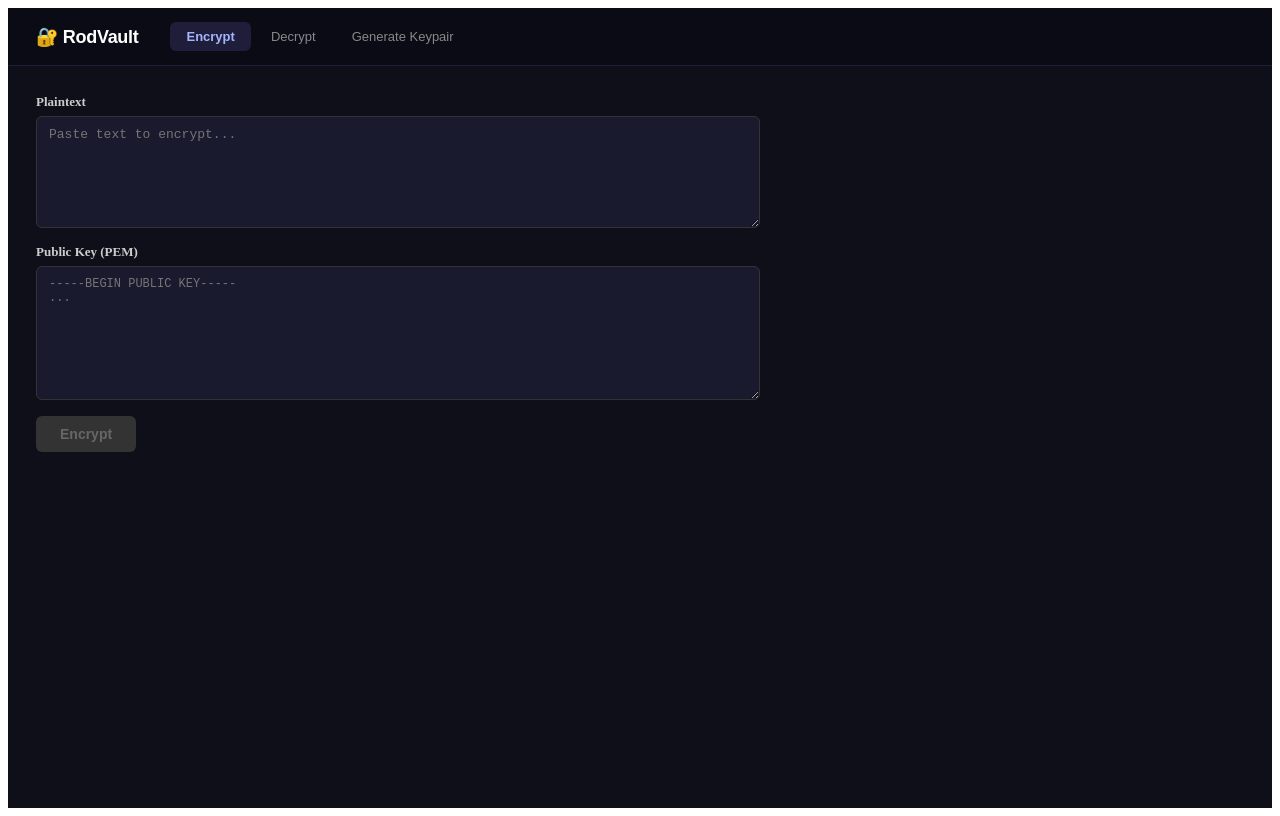
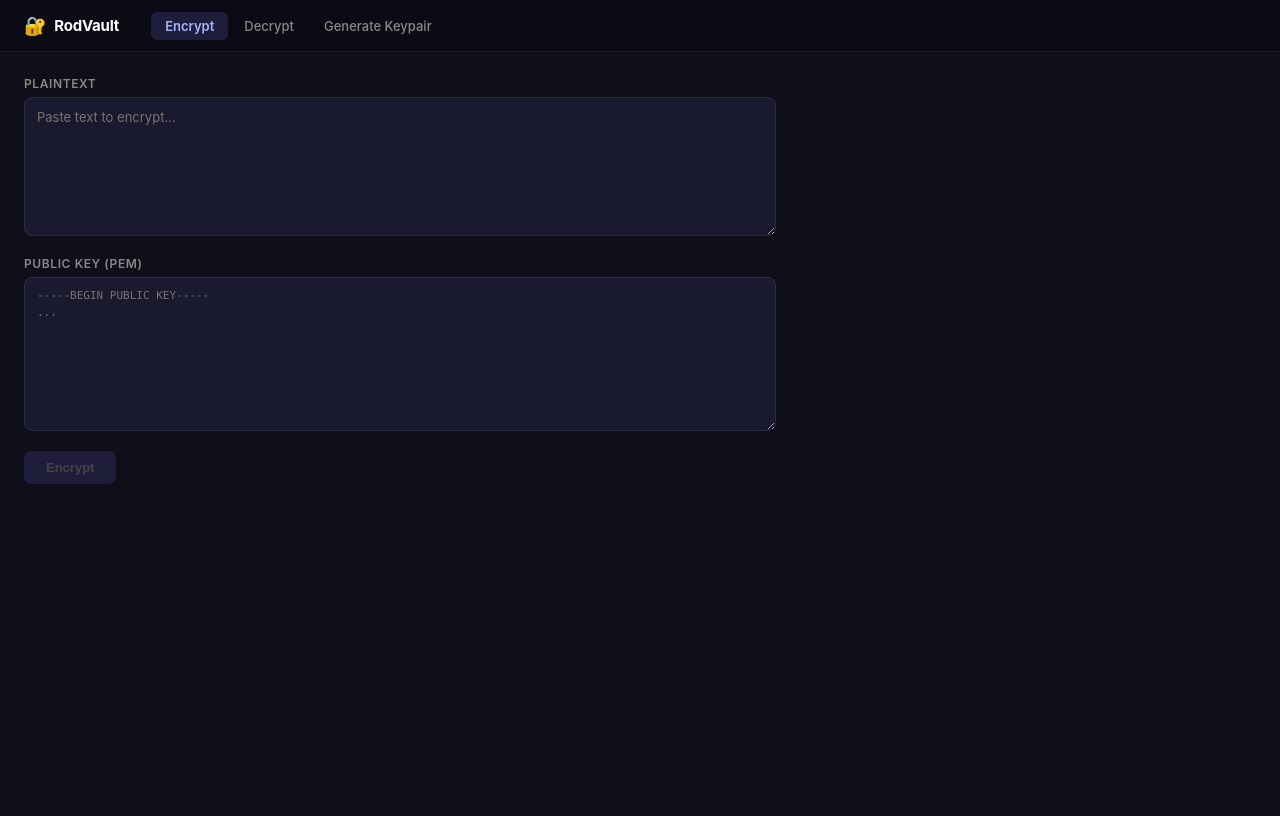
Before and after one commit to rodzurek/RodVault, a React (Vite) app: page / in a window 1280 px wide. Built offline with nearby package versions, Linux system fonts and the light colour scheme.

Commit message:
Final stories, MVP complete

```diff
--- a/src/renderer/src/App.jsx
+++ b/src/renderer/src/App.jsx
@@ -2,6 +2,7 @@ import { useState } from 'react'
 import EncryptPane from './components/EncryptPane'
 import DecryptPane from './components/DecryptPane'
 import KeypairGenerator from './components/KeypairGenerator'
+import { colors } from './styles/shared'
 
 const TABS = [
   { id: 'encrypt', label: 'Encrypt' },
@@ -15,7 +16,9 @@ export default function App() {
   return (
     <div style={styles.root}>
       <header style={styles.header}>
-        <span style={styles.logo}>🔐 RodVault</span>
+        <span style={styles.logo}>
+          <span style={styles.logoIcon}>🔐</span> RodVault
+        </span>
         <nav style={styles.nav}>
           {TABS.map((tab) => (
             <button
@@ -40,55 +43,61 @@ export default function App() {
 
 const styles = {
   root: {
-    background: '#0f0f1a',
-    minHeight: '100vh',
-    color: '#e0e0e0',
+    background: colors.bg,
+    height: '100vh',
     display: 'flex',
-    flexDirection: 'column'
+    flexDirection: 'column',
+    overflow: 'hidden'
   },
   header: {
     display: 'flex',
     alignItems: 'center',
     gap: 32,
-    padding: '14px 28px',
-    borderBottom: '1px solid #1e1e3a',
-    background: '#0b0b16'
+    padding: '0 24px',
+    height: 52,
+    borderBottom: `1px solid ${colors.border}`,
+    background: colors.surfaceAlt,
+    flexShrink: 0
   },
   logo: {
-    fontSize: 18,
+    fontSize: 15,
     fontWeight: 700,
     color: '#fff',
-    fontFamily: 'sans-serif',
-    letterSpacing: '-0.3px'
+    display: 'flex',
+    alignItems: 'center',
+    gap: 8,
+    letterSpacing: '-0.2px'
   },
-  nav: { display: 'flex', gap: 4 },
+  logoIcon: { fontSize: 18 },
+  nav: { display: 'flex', gap: 2 },
   tab: {
     background: 'transparent',
-    color: '#888',
+    color: colors.textMuted,
     border: 'none',
     borderRadius: 6,
-    padding: '7px 16px',
+    padding: '6px 14px',
     fontSize: 13,
     fontWeight: 500,
     cursor: 'pointer',
-    fontFamily: 'sans-serif'
+    fontFamily: 'inherit',
+    transition: 'color 0.15s'
   },
   tabActive: {
-    background: '#1e1e3a',
-    color: '#a5b4fc',
+    background: colors.accentBg,
+    color: colors.accent,
     border: 'none',
     borderRadius: 6,
-    padding: '7px 16px',
+    padding: '6px 14px',
     fontSize: 13,
     fontWeight: 600,
     cursor: 'pointer',
-    fontFamily: 'sans-serif'
+    fontFamily: 'inherit'
   },
   main: {
     flex: 1,
-    padding: 28,
-    maxWidth: 780,
-    width: '100%',
-    boxSizing: 'border-box'
+    padding: 24,
+    overflowY: 'auto',
+    maxWidth: 800,
+    width: '100%'
   }
 }
--- a/src/renderer/src/components/DecryptPane.jsx
+++ b/src/renderer/src/components/DecryptPane.jsx
@@ -1,4 +1,17 @@
 import { useState } from 'react'
+import { s } from '../styles/shared'
+
+function isPemKey(str) {
+  return str.trim().startsWith('-----BEGIN')
+}
+
+function isValidBase64(str) {
+  try {
+    return btoa(atob(str.trim())) === str.trim() || str.trim().length > 0
+  } catch {
+    return false
+  }
+}
 
 export default function DecryptPane() {
   const [ciphertext, setCiphertext] = useState('')
@@ -9,10 +22,14 @@ export default function DecryptPane() {
   const [copied, setCopied] = useState(false)
 
   async function handleDecrypt() {
+    if (!isPemKey(privateKey)) {
+      setError('Invalid key format — paste a PEM private key starting with -----BEGIN PRIVATE KEY-----')
+      return
+    }
     setError('')
     setOutput('')
     setLoading(true)
-    const { result, error: err } = await window.vault.decrypt(ciphertext, privateKey)
+    const { result, error: err } = await window.vault.decrypt(ciphertext.trim(), privateKey)
     setLoading(false)
     if (err) setError(err)
     else setOutput(result)
@@ -27,110 +44,46 @@ export default function DecryptPane() {
   const canDecrypt = ciphertext.trim().length > 0 && privateKey.trim().length > 0 && !loading
 
   return (
-    <div style={styles.pane}>
-      <div style={styles.field}>
-        <label style={styles.label}>Ciphertext (Base64)</label>
+    <div style={s.pane}>
+      <div style={s.field}>
+        <label style={s.label}>Ciphertext (Base64)</label>
         <textarea
-          style={{ ...styles.textarea, ...styles.mono }}
+          style={{ ...s.textarea, ...s.mono }}
           rows={5}
           placeholder="Paste Base64 encrypted string..."
           value={ciphertext}
-          onChange={(e) => setCiphertext(e.target.value)}
+          onChange={(e) => { setCiphertext(e.target.value); setError('') }}
         />
       </div>
 
-      <div style={styles.field}>
-        <label style={styles.label}>Private Key (PEM)</label>
+      <div style={s.field}>
+        <label style={s.label}>Private Key (PEM)</label>
         <textarea
-          style={{ ...styles.textarea, ...styles.mono }}
+          style={{ ...s.textarea, ...s.mono }}
           rows={8}
-          placeholder="-----BEGIN PRIVATE KEY-----&#10;..."
+          placeholder={'-----BEGIN PRIVATE KEY-----\n...'}
           value={privateKey}
-          onChange={(e) => setPrivateKey(e.target.value)}
+          onChange={(e) => { setPrivateKey(e.target.value); setError('') }}
         />
       </div>
 
-      <button style={canDecrypt ? styles.btn : styles.btnDisabled} onClick={handleDecrypt} disabled={!canDecrypt}>
+      <button style={canDecrypt ? s.btn : s.btnDisabled} onClick={handleDecrypt} disabled={!canDecrypt}>
         {loading ? 'Decrypting...' : 'Decrypt'}
       </button>
 
-      {error && <div style={styles.error}>{error}</div>}
+      {error && <div style={s.error}>{error}</div>}
 
       {output && (
-        <div style={styles.field}>
-          <div style={styles.outputHeader}>
-            <label style={styles.label}>Decrypted Plaintext</label>
-            <button style={styles.copyBtn} onClick={handleCopy}>
+        <div style={s.field}>
+          <div style={s.outputHeader}>
+            <label style={s.label}>Decrypted Plaintext</label>
+            <button style={s.copyBtn} onClick={handleCopy}>
               {copied ? 'Copied!' : 'Copy'}
             </button>
           </div>
-          <textarea
-            style={styles.textarea}
-            rows={6}
-            readOnly
-            value={output}
-          />
+          <textarea style={s.textarea} rows={6} readOnly value={output} />
         </div>
       )}
     </div>
   )
 }
-
-const styles = {
-  pane: { display: 'flex', flexDirection: 'column', gap: 16 },
-  field: { display: 'flex', flexDirection: 'column', gap: 6 },
-  label: { fontSize: 13, fontWeight: 600, color: '#ccc' },
-  textarea: {
-    background: '#1a1a2e',
-    color: '#e0e0e0',
-    border: '1px solid #333',
-    borderRadius: 6,
-    padding: '10px 12px',
-    fontSize: 13,
-    resize: 'vertical',
-    outline: 'none',
-    width: '100%',
-    boxSizing: 'border-box'
-  },
-  mono: { fontFamily: 'monospace', fontSize: 12 },
-  btn: {
-    background: '#4f46e5',
-    color: '#fff',
-    border: 'none',
-    borderRadius: 6,
-    padding: '10px 24px',
-    fontSize: 14,
-    fontWeight: 600,
-    cursor: 'pointer',
-    alignSelf: 'flex-start'
-  },
-  btnDisabled: {
-    background: '#333',
-    color: '#666',
-    border: 'none',
-    borderRadius: 6,
-    padding: '10px 24px',
-    fontSize: 14,
-    fontWeight: 600,
-    cursor: 'not-allowed',
-    alignSelf: 'flex-start'
-  },
-  error: {
-    background: '#2d1a1a',
-    color: '#f87171',
-    border: '1px solid #7f1d1d',
-    borderRadius: 6,
-    padding: '10px 12px',
-    fontSize: 13
-  },
-  outputHeader: { display: 'flex', justifyContent: 'space-between', alignItems: 'center' },
-  copyBtn: {
-    background: '#1e3a2f',
-    color: '#4ade80',
-    border: '1px solid #166534',
-    borderRadius: 4,
-    padding: '4px 12px',
-    fontSize: 12,
-    cursor: 'pointer'
-  }
-}
--- a/src/renderer/src/components/EncryptPane.jsx
+++ b/src/renderer/src/components/EncryptPane.jsx
@@ -1,4 +1,9 @@
 import { useState } from 'react'
+import { s } from '../styles/shared'
+
+function isPemKey(str) {
+  return str.trim().startsWith('-----BEGIN')
+}
 
 export default function EncryptPane() {
   const [plaintext, setPlaintext] = useState('')
@@ -9,6 +14,10 @@ export default function EncryptPane() {
   const [copied, setCopied] = useState(false)
 
   async function handleEncrypt() {
+    if (!isPemKey(publicKey)) {
+      setError('Invalid key format — paste a PEM public key starting with -----BEGIN PUBLIC KEY-----')
+      return
+    }
     setError('')
     setOutput('')
     setLoading(true)
@@ -27,11 +36,11 @@ export default function EncryptPane() {
   const canEncrypt = plaintext.trim().length > 0 && publicKey.trim().length > 0 && !loading
 
   return (
-    <div style={styles.pane}>
-      <div style={styles.field}>
-        <label style={styles.label}>Plaintext</label>
+    <div style={s.pane}>
+      <div style={s.field}>
+        <label style={s.label}>Plaintext</label>
         <textarea
-          style={styles.textarea}
+          style={s.textarea}
           rows={6}
           placeholder="Paste text to encrypt..."
           value={plaintext}
@@ -39,98 +48,34 @@ export default function EncryptPane() {
         />
       </div>
 
-      <div style={styles.field}>
-        <label style={styles.label}>Public Key (PEM)</label>
+      <div style={s.field}>
+        <label style={s.label}>Public Key (PEM)</label>
         <textarea
-          style={{ ...styles.textarea, ...styles.mono }}
+          style={{ ...s.textarea, ...s.mono }}
           rows={8}
-          placeholder="-----BEGIN PUBLIC KEY-----&#10;..."
+          placeholder={'-----BEGIN PUBLIC KEY-----\n...'}
           value={publicKey}
-          onChange={(e) => setPublicKey(e.target.value)}
+          onChange={(e) => { setPublicKey(e.target.value); setError('') }}
         />
       </div>
 
-      <button style={canEncrypt ? styles.btn : styles.btnDisabled} onClick={handleEncrypt} disabled={!canEncrypt}>
+      <button style={canEncrypt ? s.btn : s.btnDisabled} onClick={handleEncrypt} disabled={!canEncrypt}>
         {loading ? 'Encrypting...' : 'Encrypt'}
       </button>
 
-      {error && <div style={styles.error}>{error}</div>}
+      {error && <div style={s.error}>{error}</div>}
 
       {output && (
-        <div style={styles.field}>
-          <div style={styles.outputHeader}>
-            <label style={styles.label}>Encrypted Output (Base64)</label>
-            <button style={styles.copyBtn} onClick={handleCopy}>
+        <div style={s.field}>
+          <div style={s.outputHeader}>
+            <label style={s.label}>Encrypted Output (Base64)</label>
+            <button style={s.copyBtn} onClick={handleCopy}>
               {copied ? 'Copied!' : 'Copy'}
             </button>
           </div>
-          <textarea
-            style={{ ...styles.textarea, ...styles.mono }}
-            rows={5}
-            readOnly
-            value={output}
-          />
+          <textarea style={{ ...s.textarea, ...s.mono }} rows={5} readOnly value={output} />
         </div>
       )}
     </div>
   )
 }
-
-const styles = {
-  pane: { display: 'flex', flexDirection: 'column', gap: 16 },
-  field: { display: 'flex', flexDirection: 'column', gap: 6 },
-  label: { fontSize: 13, fontWeight: 600, color: '#ccc' },
-  textarea: {
-    background: '#1a1a2e',
-    color: '#e0e0e0',
-    border: '1px solid #333',
-    borderRadius: 6,
-    padding: '10px 12px',
-    fontSize: 13,
-    resize: 'vertical',
-    outline: 'none',
-    width: '100%',
-    boxSizing: 'border-box'
-  },
-  mono: { fontFamily: 'monospace', fontSize: 12 },
-  btn: {
-    background: '#4f46e5',
-    color: '#fff',
-    border: 'none',
-    borderRadius: 6,
-    padding: '10px 24px',
-    fontSize: 14,
-    fontWeight: 600,
-    cursor: 'pointer',
-    alignSelf: 'flex-start'
-  },
-  btnDisabled: {
-    background: '#333',
-    color: '#666',
-    border: 'none',
-    borderRadius: 6,
-    padding: '10px 24px',
-    fontSize: 14,
-    fontWeight: 600,
-    cursor: 'not-allowed',
-    alignSelf: 'flex-start'
-  },
-  error: {
-    background: '#2d1a1a',
-    color: '#f87171',
-    border: '1px solid #7f1d1d',
-    borderRadius: 6,
-    padding: '10px 12px',
-    fontSize: 13
-  },
-  outputHeader: { display: 'flex', justifyContent: 'space-between', alignItems: 'center' },
-  copyBtn: {
-    background: '#1e3a2f',
-    color: '#4ade80',
-    border: '1px solid #166534',
-    borderRadius: 4,
-    padding: '4px 12px',
-    fontSize: 12,
-    cursor: 'pointer'
-  }
-}
--- a/src/renderer/src/components/KeypairGenerator.jsx
+++ b/src/renderer/src/components/KeypairGenerator.jsx
@@ -1,4 +1,5 @@
 import { useState } from 'react'
+import { s } from '../styles/shared'
 
 export default function KeypairGenerator() {
   const [keys, setKeys] = useState(null)
@@ -23,107 +24,44 @@ export default function KeypairGenerator() {
   }
 
   return (
-    <div style={styles.pane}>
-      <button style={loading ? styles.btnDisabled : styles.btn} onClick={handleGenerate} disabled={loading}>
+    <div style={s.pane}>
+      <p style={{ color: '#888', fontSize: 13, lineHeight: 1.6, margin: 0 }}>
+        Generate a 2048-bit RSA keypair. Use the public key to encrypt, the private key to decrypt.
+      </p>
+
+      <button style={loading ? s.btnDisabled : s.btn} onClick={handleGenerate} disabled={loading}>
         {loading ? 'Generating...' : 'Generate Keypair'}
       </button>
 
-      {error && <div style={styles.error}>{error}</div>}
+      {error && <div style={s.error}>{error}</div>}
 
       {keys && (
         <>
-          <div style={styles.warning}>
-            ⚠ Save your private key — it cannot be recovered after closing this app.
+          <div style={s.warning}>
+            ⚠ Save your private key now — it is not stored anywhere and cannot be recovered.
           </div>
 
-          <div style={styles.field}>
-            <div style={styles.outputHeader}>
-              <label style={styles.label}>Public Key (PEM)</label>
-              <button style={styles.copyBtn} onClick={() => handleCopy('pub')}>
+          <div style={s.field}>
+            <div style={s.outputHeader}>
+              <label style={s.label}>Public Key (PEM)</label>
+              <button style={s.copyBtn} onClick={() => handleCopy('pub')}>
                 {copied.pub ? 'Copied!' : 'Copy'}
               </button>
             </div>
-            <textarea style={{ ...styles.textarea, ...styles.mono }} rows={7} readOnly value={keys.publicKey} />
+            <textarea style={{ ...s.textarea, ...s.mono }} rows={7} readOnly value={keys.publicKey} />
           </div>
 
-          <div style={styles.field}>
-            <div style={styles.outputHeader}>
-              <label style={styles.label}>Private Key (PEM)</label>
-              <button style={styles.copyBtn} onClick={() => handleCopy('priv')}>
+          <div style={s.field}>
+            <div style={s.outputHeader}>
+              <label style={s.label}>Private Key (PEM)</label>
+              <button style={s.copyBtn} onClick={() => handleCopy('priv')}>
                 {copied.priv ? 'Copied!' : 'Copy'}
               </button>
             </div>
-            <textarea style={{ ...styles.textarea, ...styles.mono }} rows={12} readOnly value={keys.privateKey} />
+            <textarea style={{ ...s.textarea, ...s.mono }} rows={12} readOnly value={keys.privateKey} />
           </div>
         </>
       )}
     </div>
   )
 }
-
-const styles = {
-  pane: { display: 'flex', flexDirection: 'column', gap: 16 },
-  field: { display: 'flex', flexDirection: 'column', gap: 6 },
-  label: { fontSize: 13, fontWeight: 600, color: '#ccc' },
-  textarea: {
-    background: '#1a1a2e',
-    color: '#e0e0e0',
-    border: '1px solid #333',
-    borderRadius: 6,
-    padding: '10px 12px',
-    fontSize: 13,
-    resize: 'vertical',
-    outline: 'none',
-    width: '100%',
-    boxSizing: 'border-box'
-  },
-  mono: { fontFamily: 'monospace', fontSize: 11 },
-  btn: {
-    background: '#4f46e5',
-    color: '#fff',
-    border: 'none',
-    borderRadius: 6,
-    padding: '10px 24px',
-    fontSize: 14,
-    fontWeight: 600,
-    cursor: 'pointer',
-    alignSelf: 'flex-start'
-  },
-  btnDisabled: {
-    background: '#333',
-    color: '#666',
-    border: 'none',
-    borderRadius: 6,
-    padding: '10px 24px',
-    fontSize: 14,
-    fontWeight: 600,
-    cursor: 'not-allowed',
-    alignSelf: 'flex-start'
-  },
-  error: {
-    background: '#2d1a1a',
-    color: '#f87171',
-    border: '1px solid #7f1d1d',
-    borderRadius: 6,
-    padding: '10px 12px',
-    fontSize: 13
-  },
-  warning: {
-    background: '#2d2500',
-    color: '#fbbf24',
-    border: '1px solid #78350f',
-    borderRadius: 6,
-    padding: '10px 12px',
-    fontSize: 13
-  },
-  outputHeader: { display: 'flex', justifyContent: 'space-between', alignItems: 'center' },
-  copyBtn: {
-    background: '#1e3a2f',
-    color: '#4ade80',
-    border: '1px solid #166534',
-    borderRadius: 4,
-    padding: '4px 12px',
-    fontSize: 12,
-    cursor: 'pointer'
-  }
-}
--- /dev/null
+++ b/src/renderer/src/index.css
@@ -0,0 +1,17 @@
+*, *::before, *::after { box-sizing: border-box; margin: 0; padding: 0; }
+
+body {
+  background: #0f0f1a;
+  color: #e0e0e0;
+  font-family: -apple-system, BlinkMacSystemFont, 'Segoe UI', sans-serif;
+  -webkit-font-smoothing: antialiased;
+  user-select: none;
+}
+
+textarea { font-family: inherit; }
+textarea:focus { border-color: #4f46e5 !important; }
+
+::-webkit-scrollbar { width: 6px; height: 6px; }
+::-webkit-scrollbar-track { background: #0f0f1a; }
+::-webkit-scrollbar-thumb { background: #2a2a4a; border-radius: 3px; }
+::-webkit-scrollbar-thumb:hover { background: #3a3a6a; }
--- a/src/renderer/src/main.jsx
+++ b/src/renderer/src/main.jsx
@@ -1,5 +1,6 @@
 import React from 'react'
 import ReactDOM from 'react-dom/client'
+import './index.css'
 import App from './App'
 
 ReactDOM.createRoot(document.getElementById('root')).render(
--- /dev/null
+++ b/src/renderer/src/styles/shared.js
@@ -0,0 +1,122 @@
+export const colors = {
+  bg: '#0f0f1a',
+  surface: '#1a1a2e',
+  surfaceAlt: '#0b0b16',
+  border: '#1e1e3a',
+  borderSubtle: '#2a2a4a',
+  text: '#e0e0e0',
+  textMuted: '#888',
+  textDim: '#555',
+  accent: '#a5b4fc',
+  accentBg: '#1e1e3a',
+  green: '#4ade80',
+  greenBg: '#1e3a2f',
+  greenBorder: '#166534',
+  yellow: '#fbbf24',
+  yellowBg: '#2d2500',
+  yellowBorder: '#78350f',
+  red: '#f87171',
+  redBg: '#2d1a1a',
+  redBorder: '#7f1d1d',
+  btnPrimary: '#4f46e5',
+  btnPrimaryHover: '#4338ca',
+  btnDisabled: '#1e1e3a',
+  btnDisabledText: '#444'
+}
+
+export const s = {
+  pane: {
+    display: 'flex',
+    flexDirection: 'column',
+    gap: 20
+  },
+  field: {
+    display: 'flex',
+    flexDirection: 'column',
+    gap: 6
+  },
+  label: {
+    fontSize: 12,
+    fontWeight: 600,
+    color: colors.textMuted,
+    textTransform: 'uppercase',
+    letterSpacing: '0.05em'
+  },
+  textarea: {
+    background: colors.surface,
+    color: colors.text,
+    border: `1px solid ${colors.borderSubtle}`,
+    borderRadius: 8,
+    padding: '10px 12px',
+    fontSize: 13,
+    resize: 'vertical',
+    outline: 'none',
+    width: '100%',
+    boxSizing: 'border-box',
+    lineHeight: 1.5,
+    transition: 'border-color 0.15s'
+  },
+  mono: {
+    fontFamily: '"Cascadia Code", "Fira Code", "Consolas", monospace',
+    fontSize: 11
+  },
+  btn: {
+    background: colors.btnPrimary,
+    color: '#fff',
+    border: 'none',
+    borderRadius: 7,
+    padding: '9px 22px',
+    fontSize: 13,
+    fontWeight: 600,
+    cursor: 'pointer',
+    alignSelf: 'flex-start',
+    fontFamily: 'sans-serif',
+    letterSpacing: '0.01em'
+  },
+  btnDisabled: {
+    background: colors.btnDisabled,
+    color: colors.btnDisabledText,
+    border: 'none',
+    borderRadius: 7,
+    padding: '9px 22px',
+    fontSize: 13,
+    fontWeight: 600,
+    cursor: 'not-allowed',
+    alignSelf: 'flex-start',
+    fontFamily: 'sans-serif'
+  },
+  error: {
+    background: colors.redBg,
+    color: colors.red,
+    border: `1px solid ${colors.redBorder}`,
+    borderRadius: 7,
+    padding: '10px 14px',
+    fontSize: 13,
+    lineHeight: 1.5
+  },
+  warning: {
+    background: colors.yellowBg,
+    color: colors.yellow,
+    border: `1px solid ${colors.yellowBorder}`,
+    borderRadius: 7,
+    padding: '10px 14px',
+    fontSize: 13,
+    lineHeight: 1.5
+  },
+  outputHeader: {
+    display: 'flex',
+    justifyContent: 'space-between',
+    alignItems: 'center'
+  },
+  copyBtn: {
+    background: colors.greenBg,
+    color: colors.green,
+    border: `1px solid ${colors.greenBorder}`,
+    borderRadius: 5,
+    padding: '4px 12px',
+    fontSize: 11,
+    cursor: 'pointer',
+    fontWeight: 600,
+    fontFamily: 'sans-serif'
+  }
+}
```
Also changed, not shown: package.json (+15 -1 lines), src/main/index.js (+9 -2 lines).
